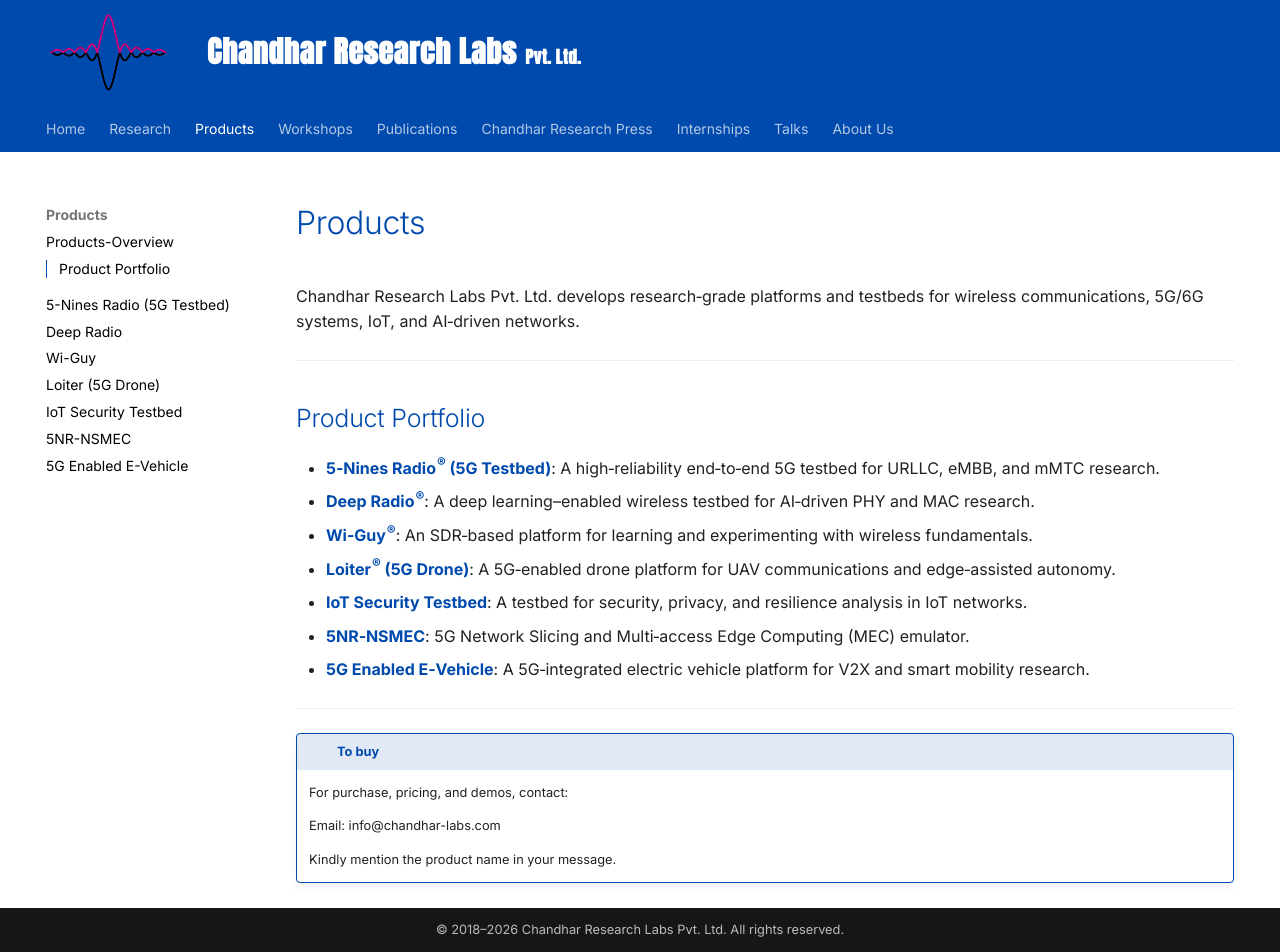
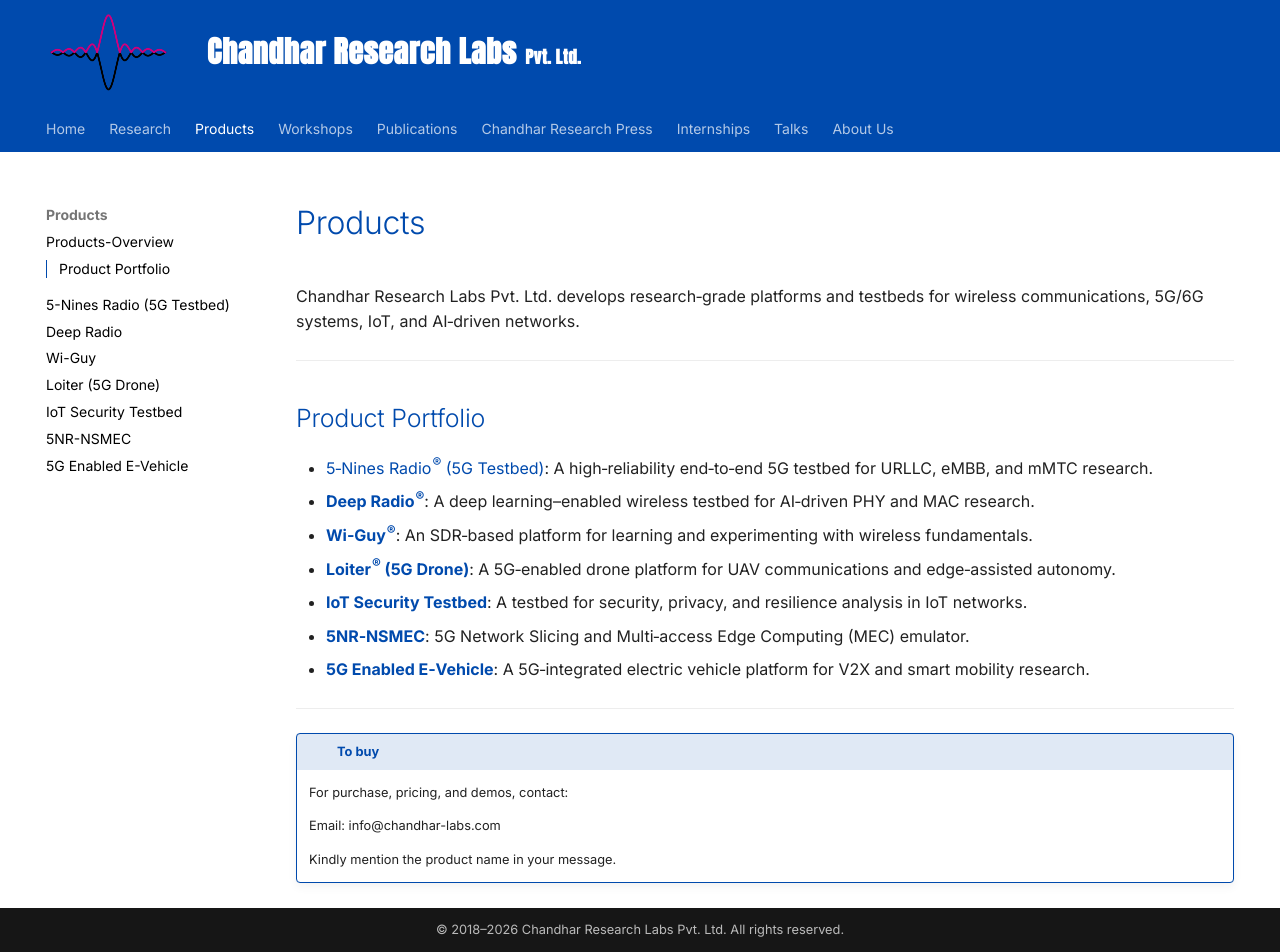
Before and after one commit to chandharlabs/chandhar-docs, an MkDocs documentation site: the page built from docs/products/index.md, in a window 1280 px wide and 952 px high. Built offline with MkDocs 1.6.1 and Material for MkDocs 9.7.7, drawn with Linux system fonts in a browser that asks for light colours.

```diff
--- a/docs/products/index.md
+++ b/docs/products/index.md
@@ -6,7 +6,7 @@ Chandhar Research Labs Pvt. Ltd. develops research‑grade platforms and testbed
 
 ## Product Portfolio
 
-- [**5‑Nines Radio<sup>®</sup> (5G Testbed)**](5-nines-radio.md): A high‑reliability end‑to‑end 5G testbed for URLLC, eMBB, and mMTC research.
+- [5‑Nines Radio<sup>®</sup> (5G Testbed)](5-nines-radio.md): A high‑reliability end‑to‑end 5G testbed for URLLC, eMBB, and mMTC research.
 - [**Deep Radio<sup>®</sup>**](deep-radio.md): A deep learning–enabled wireless testbed for AI‑driven PHY and MAC research.
 - [**Wi‑Guy<sup>®</sup>**](wi-guy.md): An SDR‑based platform for learning and experimenting with wireless fundamentals.
 - [**Loiter<sup>®</sup> (5G Drone)**](loiter.md): A 5G‑enabled drone platform for UAV communications and edge‑assisted autonomy.
```
